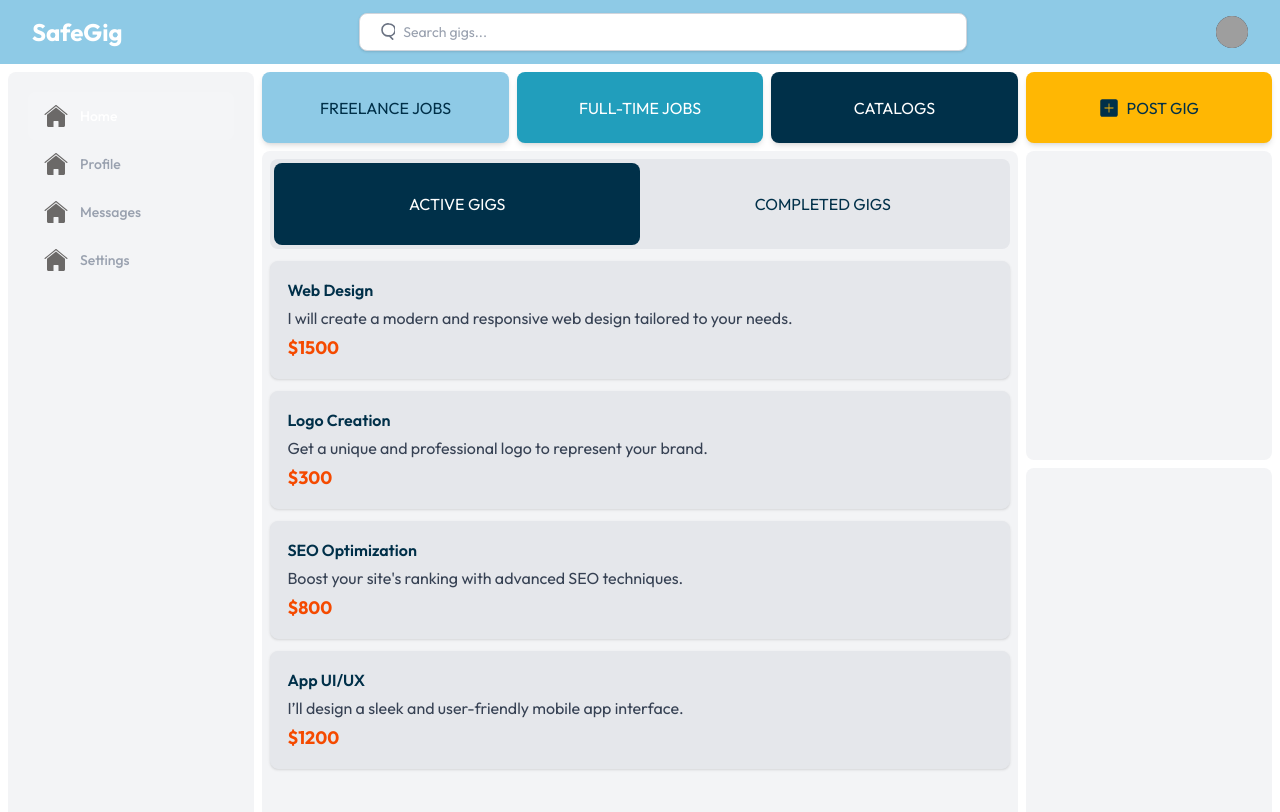
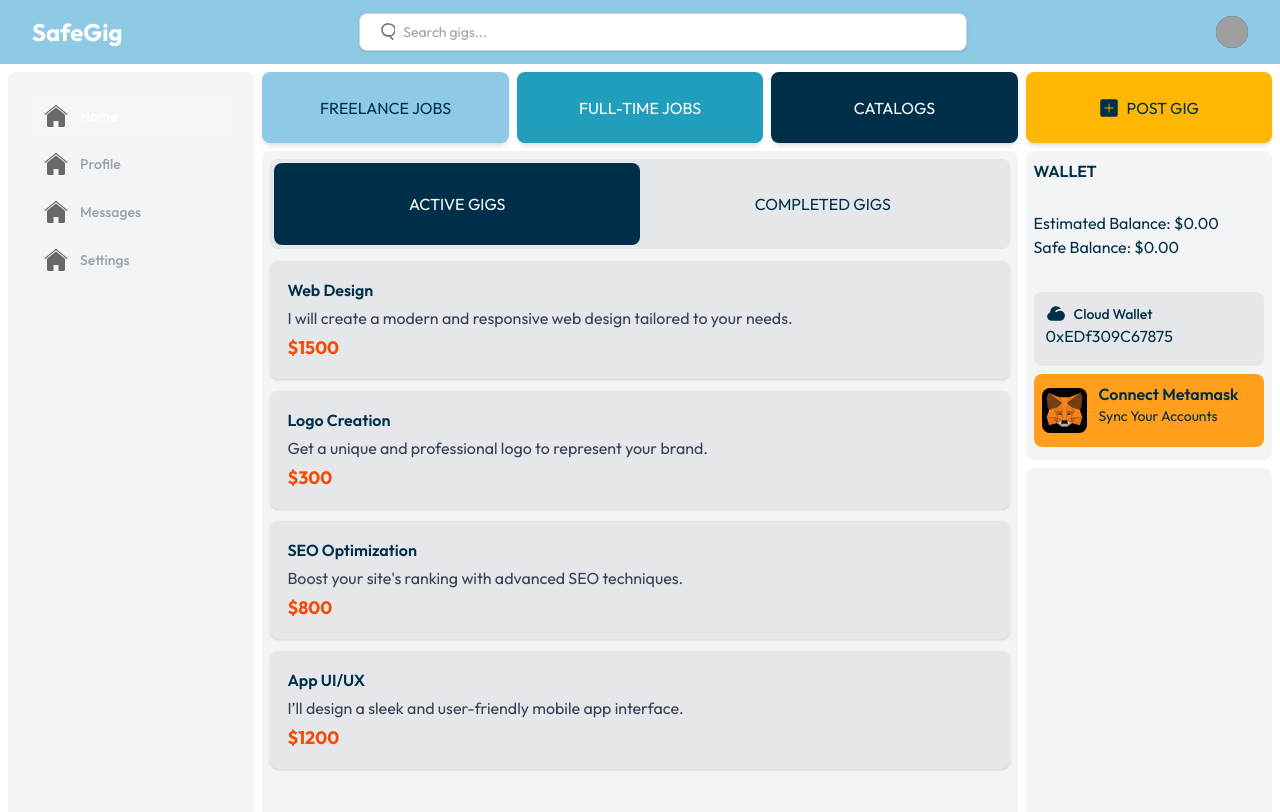
Before and after one commit to EdisonYCA/safegig, a Next.js app: page /dashboard in a window 1280 px wide. Shown: the top 812 px of the page. Built offline with nearby package versions, Linux system fonts and the light colour scheme; grey boxes are pictures that could not be loaded.

Commit message:
Finished wallet container

```diff
--- a/pages/dashboard/index.js
+++ b/pages/dashboard/index.js
@@ -67,55 +67,6 @@ export default function Dashboard() {
     return (
         <>
         <Navbar page="dashboard"/>
-
-        {/* <div className="h-screen w-screen bg-red-500 flex">
-
-            <div className="bg-white w-full h-full flex flex-col">
-                <div className="w-full h-full p-2 flex justify-start items-start flex-wrap gap-x-2 gap-y-2">
-                    {actionBtns.map((btn) => (
-                    <a
-                        key={btn.name}
-                        href={btn.href}
-                        className={
-                        "h-16 rounded-lg min-w-[55px] flex items-center justify-center shadow-md hover:shadow-lg transition-shadow duration-200 " +
-                        btn.css
-                        }
-                    >
-                    {btn.icon ? (
-                    <Image
-                        src={btn.icon}
-                        alt={btn.name}
-                        width={20}
-                        height={20}
-                        className="mr-2"
-                    />
-                    ) : null}
-                    <span>{btn.name}</span>
-                </a>
-                ))}
-                <div className="w-[70.5%] bg-gray-100 flex flex-col rounded-lg p-2 gap-y-4">
-                    <div className="w-full h-18 max-h-36 rounded-lg flex bg-gray-200 p-1">
-                        {
-                            gigBtns.map((btn) => (
-                                <button className={classNames(
-                                    btn.current
-                                        ? 'bg-prussian-blue text-white'
-                                        : 'bg-gray-200 text-prussian-blue',
-                                    'flex rounded-lg items-center justify-center w-1/2 h-full'
-                                    )}>
-                                    {btn.name}
-                                </button>
-                            ))
-                        }
-                    </div>
-                    <div className="w-full h-18 rounded-lg flex bg-gray-200 p-1">
-                    </div>
-
-                </div>
-                <div className="w-[28.5%] bg-gray-100 h-32 flex flex-col rounded-lg p-2">
-                </div>
-            </div>
-        </div> */}
         <div className="h-screen w-screen grid grid-cols-10 grid-rows-10 bg-white gap-2 p-2">
             {/* sidebar navigation */}
             <div className="row-span-full col-span-2 p-5 gap-4 bg-gray-100 rounded-lg">
@@ -192,8 +143,42 @@ export default function Dashboard() {
                     ))
                 }
             </div>
-            <div className="col-span-2 row-span-4 bg-gray-100 rounded-lg">
-
+            {/* Wallet content */}
+            <div className="col-span-2 row-span-4 bg-gray-100 rounded-lg flex flex-col p-2 gap-2">
+                <div className="w-full h-[15%]">
+                    <h2 className="text-md font-semibold text-prussian-blue">WALLET</h2>
+                </div>
+                <div className="w-full h-1/4 gap-2">
+                    <p className="text-prussian-blue">Estimated Balance: $0.00</p>
+                    <p className="text-prussian-blue">Safe Balance: $0.00</p>
+                </div>
+                <div className="w-full h-1/4 bg-gray-200 rounded-lg flex p-3">
+                    <div className="w-[85%] h-full">
+                    <span className="flex items-center gap-2 text-prussian-blue">
+                        <Image
+                            src="/cloud.svg"
+                            alt="cloud"
+                            width={20}
+                            height={20}
+                        />
+                        <p className="text-sm font-medium">Cloud Wallet</p>
+                    </span>
+                        <p className="text-prussian-blue">0xEDf309C67875</p>
+                    </div>
+                </div>
+                <button className="w-full rounded-lg h-1/4 bg-ut-orange flex items-center p-2 gap-3 hover:opacity-90 transition-all">
+                    <Image
+                        src="/MetaMask_Fox.svg"
+                        alt="Meta Mask Fox"
+                        width={45}
+                        height={45}
+                        className="bg-black rounded-lg"
+                    />
+                    <div className="w-full h-full text-left">
+                        <p className="text-prussian-blue font-semibold">Connect Metamask</p>
+                        <p className="text-prussian-blue text-sm">Sync Your Accounts</p>
+                    </div>
+                </button>
             </div>
             <div className="col-span-2 row-span-5 bg-gray-100 rounded-lg">
 
```
Also changed, not shown: public/MetaMask_Fox.svg (added), public/cloud.svg (added).
